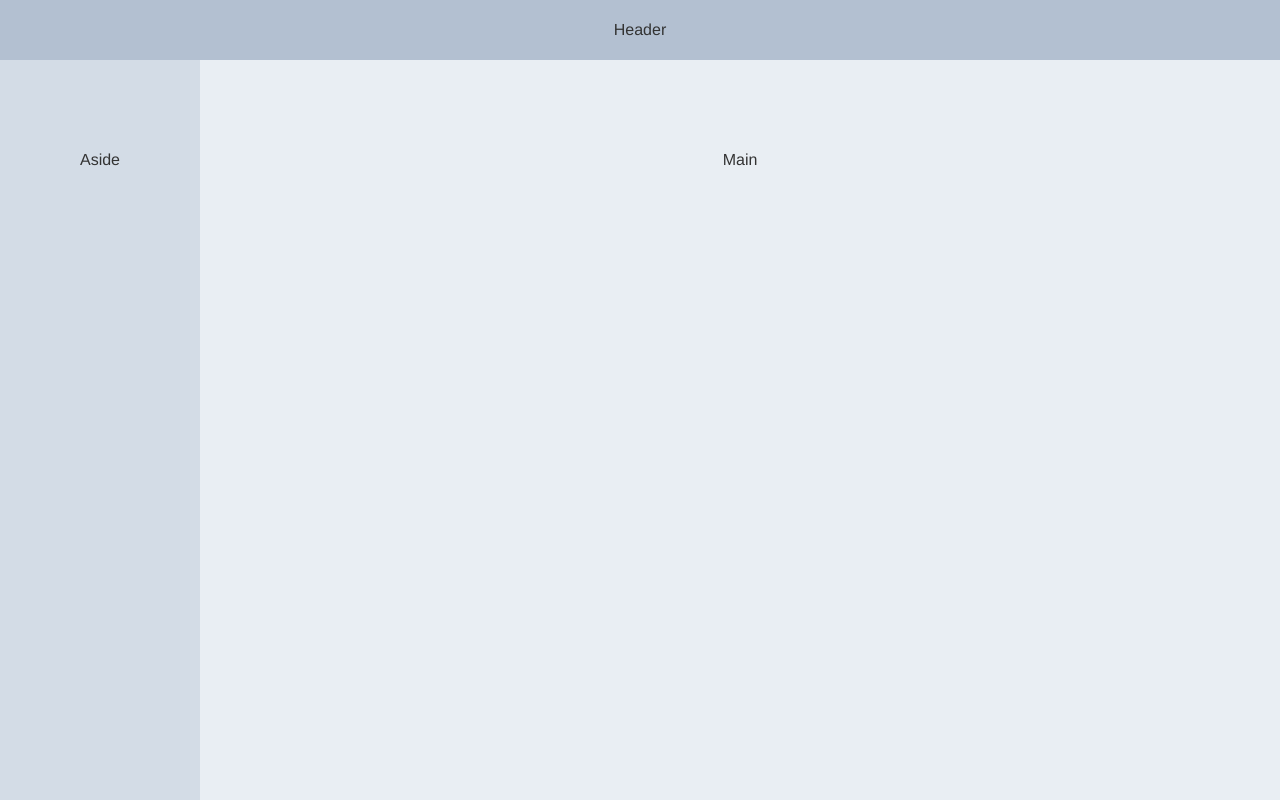
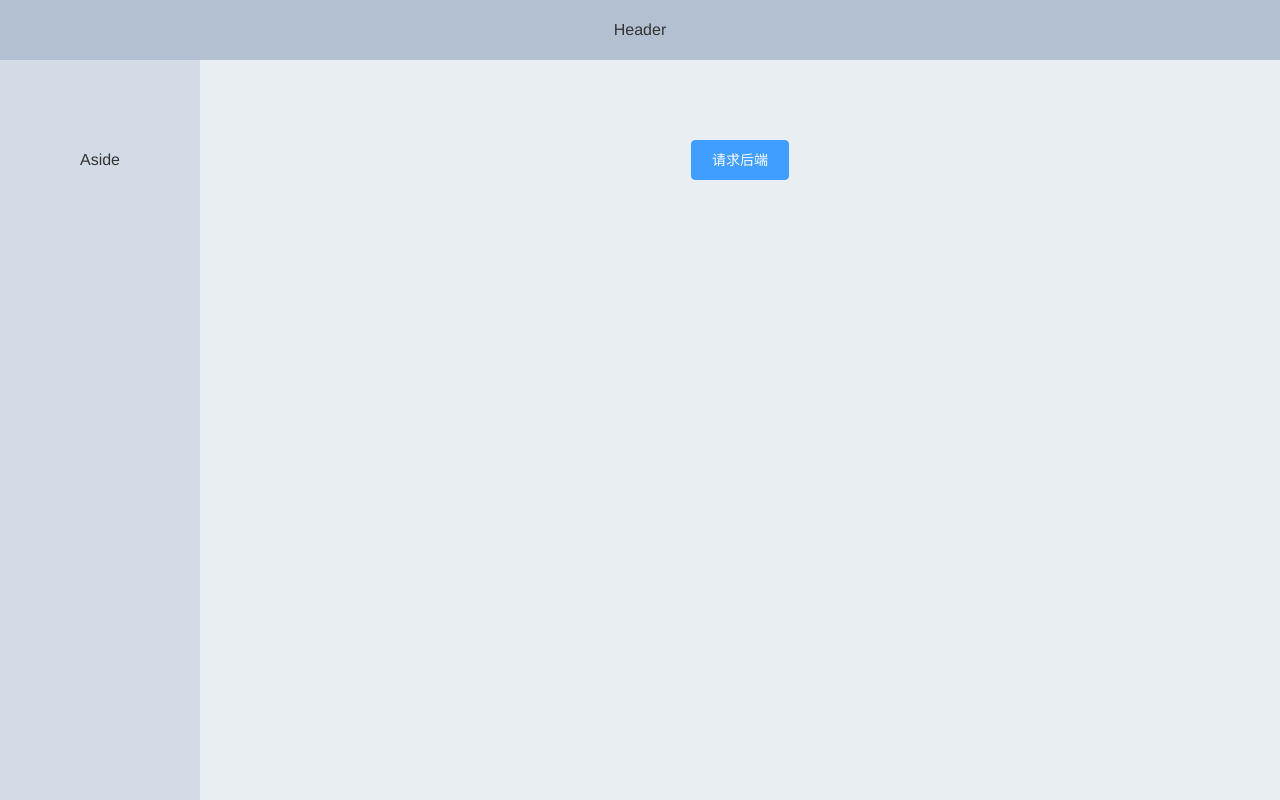
Before and after one commit to OOMEcho/aegis-vue, a Vue app: page /#/hello in a window 1280 px wide. Built offline with nearby package versions, Linux system fonts and the light colour scheme.

Commit message:
feat: 测试联通后端

```diff
--- a/src/api/http.js
+++ b/src/api/http.js
@@ -3,7 +3,7 @@ import NProgress from 'nprogress'
 import 'nprogress/nprogress.css'
 
 const instance = axios.create({
-  baseURL: 'http://127.0.0.1:8080',
+  baseURL: '/api',
   timeout: 5000
 });
 
--- a/src/components/Layout.vue
+++ b/src/components/Layout.vue
@@ -3,7 +3,9 @@
     <el-header>Header</el-header>
     <el-container>
       <el-aside width="200px">Aside</el-aside>
-      <el-main>Main</el-main>
+      <el-main>
+        <el-button type="primary" @click="fetchData">请求后端</el-button>
+      </el-main>
     </el-container>
   </el-container>
 </template>
@@ -11,6 +13,16 @@
 <script>
 export default {
   name: 'Layout',
+  methods: {
+    async fetchData() {
+      try {
+        const response = await this.getRequest('/hello', {});
+        console.log(response);
+      } catch (error) {
+        console.error('Error fetching data:', error);
+      }
+    }
+  }
 }
 </script>
 
--- a/src/main.js
+++ b/src/main.js
@@ -3,13 +3,14 @@ import App from './App.vue'
 import VueRouter from "vue-router";
 import router from './router';
 import {postRequest, getRequest} from "./api/http";
-import {Container, Header, Aside, Main, Footer} from 'element-ui';
+import {Container, Header, Aside, Main, Footer, Button} from 'element-ui';
 
 Vue.use(Container)
 Vue.use(Header)
 Vue.use(Aside)
 Vue.use(Main)
 Vue.use(Footer)
+Vue.use(Button)
 
 Vue.prototype.getRequest = getRequest;
 Vue.prototype.postRequest = postRequest;
--- a/vue.config.js
+++ b/vue.config.js
@@ -5,7 +5,9 @@ module.exports = defineConfig({
   devServer: {
     proxy: {
       '/api': {
-        target: 'http://localhost:8080',
+        target: 'http://127.0.0.1:8080',
+        changeOrigin: true,
+        secure: false,
         pathRewrite: {
           '^/api': '',
         }
```
